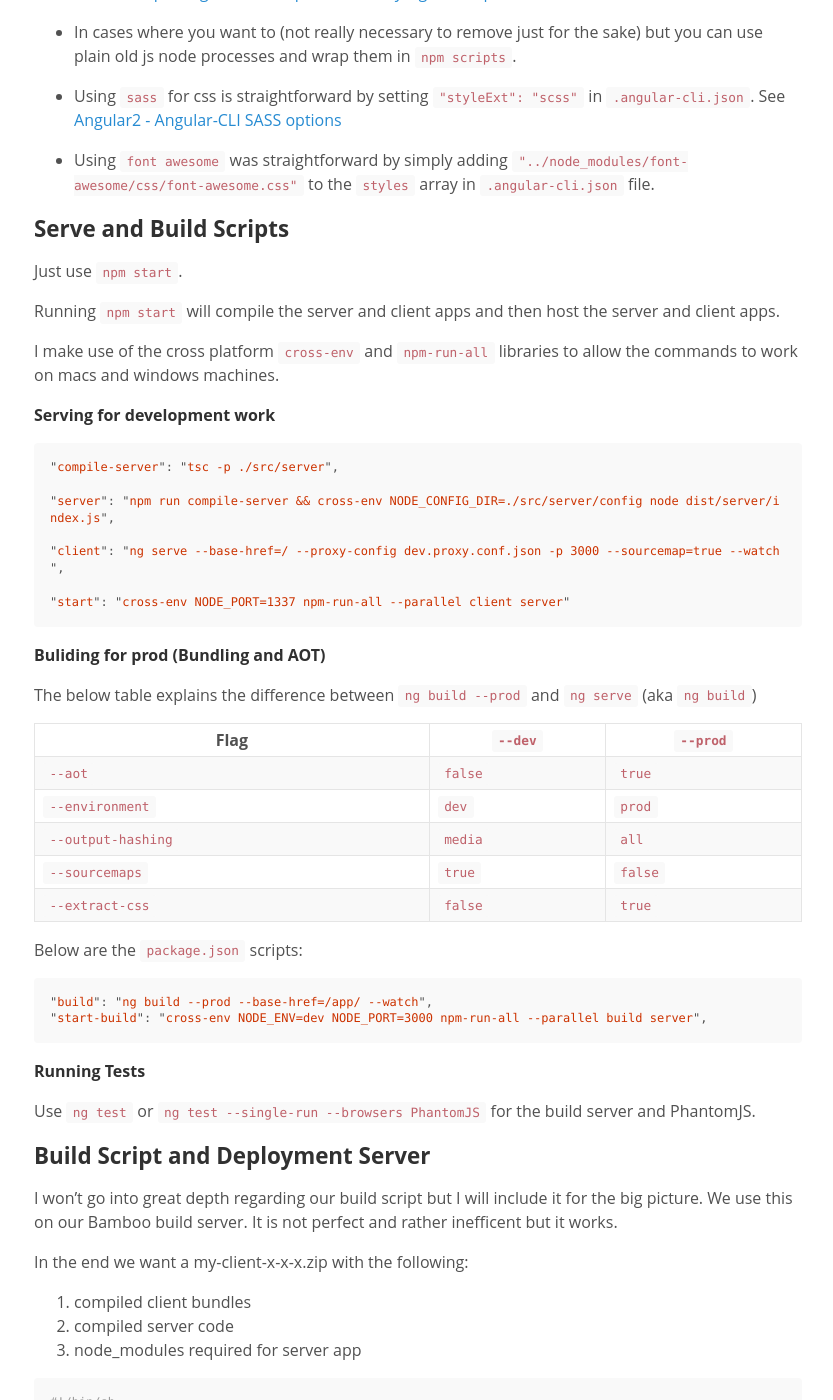
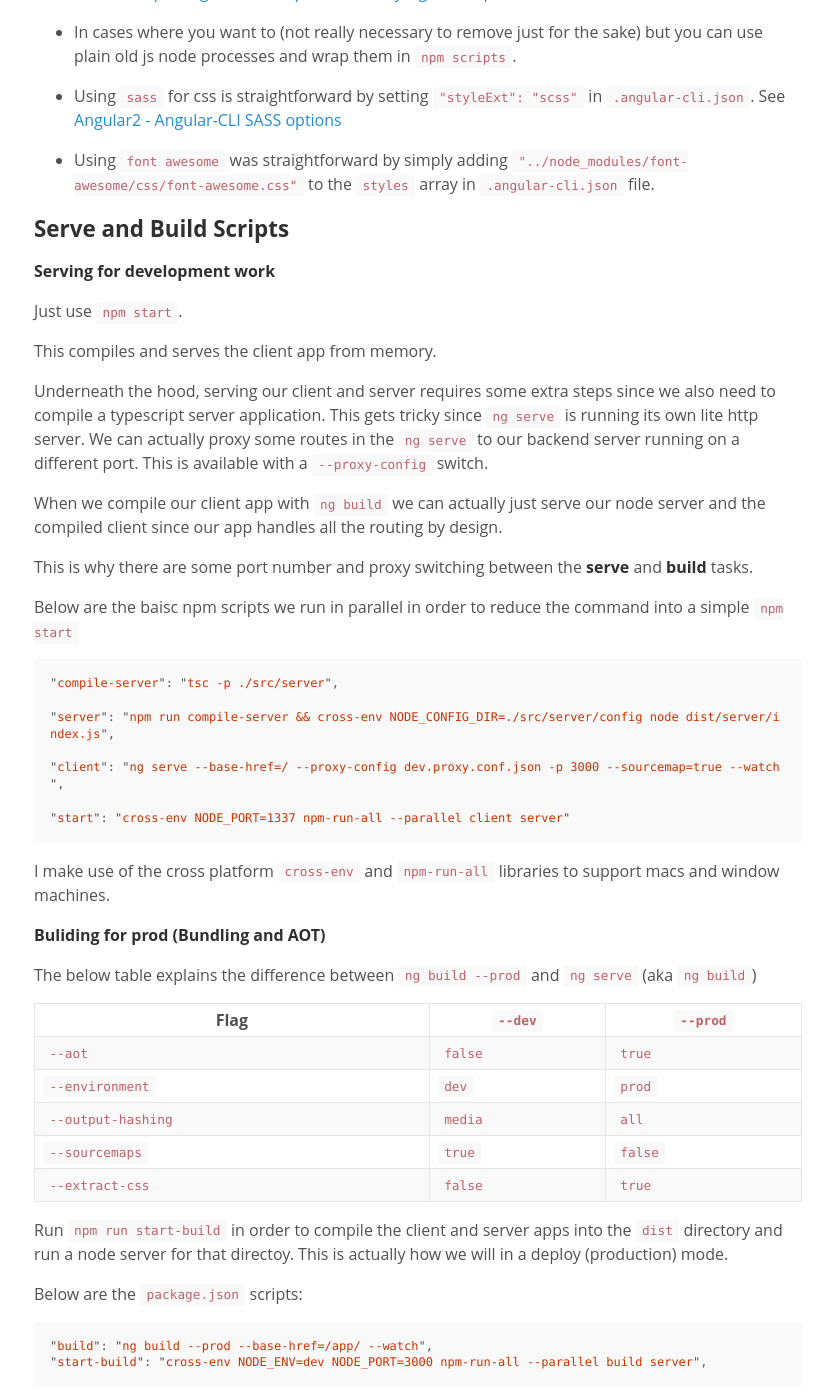
Before and after one commit to jokecamp/jokecamp.com, a Jekyll site: the page built from _posts/2017-08-12-migrating-to-angular-cli.md, in a window 1280 px wide and 1400 px high, scrolled down 1589 px. Shown: the whole window, without its empty margins (222-1055 px from the left). Built offline with Jekyll 4.4.1, drawn with Linux system fonts in a browser that asks for light colours; Markdown is read by kramdown in place of the engine named in the settings; some of the changed text lies outside the part shown.

Commit message:
Updated blog post

````diff
--- a/_posts/2017-08-12-migrating-to-angular-cli.md
+++ b/_posts/2017-08-12-migrating-to-angular-cli.md
@@ -46,13 +46,13 @@ Our migration plan was a little more involved since our project consists of **an
 
 - I only had one global `tsconfig.json` file before but angular-cli makes use of multiple `tsconfig.json` files and for a new `tsconfig.app.json` file. Also, as of right now some editors ( [VS Code #24362](https://github.com/Microsoft/vscode/issues/24362)) don't support custom tsconfig filenames yet. In some cases I had to create a `tsconfig.json` for VS Code alongside the `tsconfig.app.json` file in order for the editor to recognize specific paths. Not an ideal solution.
 
-- I used to be to run `tsc` and compile both server and client apps at the same time. Unfortunately, with the cli I now have to compile the client and server apps seperately and with different commands and config.
+- I used to be to run `tsc` and compile both server and client apps at the same time. Unfortunately, with the cli I now have to compile the client and server apps separately and with different commands and config.
 
 - If you are going to ditch gulp entirely you will need to embrace `npm scripts` to augment `angular-cli`. I found this resource ["Why I Left Gulp and Grunt for npm Scripts"](<https://medium.freecodecamp.org/why-i-left-gulp-and-grunt-for-npm-scripts-3d6853dd22b8>) by Cory House a must read before the migration.
 
-- It is important to realize that `ng serve` and `ng test` compile your typscript into memory and NOT physical files.
+- It is important to realize that `ng serve` and `ng test` compile your typescript into memory and NOT physical files.
 
-- If you are clueless as to why `ng test` doesn't work with cyrptic errors look into the `pollyfills.ts` file and start uncommenting lines.
+- If you are clueless as to why `ng test` doesn't work with cryptic errors look into the `pollyfills.ts` file and start uncommenting lines.
 
 - I would recommend locking package.json versions with exact version numbers, shrinkwrap, lockfile or even yarn. There is no joy in debugging `@types`, `tsc` versions and incompatible modules.
 
@@ -69,13 +69,19 @@ Our migration plan was a little more involved since our project consists of **an
 <a name="scripts"></a>
 ## [Serve and Build Scripts](#scripts)
 
+**Serving for development work**
+
 Just use `npm start`.
 
-Running `npm start` will compile the server and client apps and then host the server and client apps.
+This compiles and serves the client app from memory.
 
- I make use of the cross platform `cross-env` and `npm-run-all` libraries to allow the commands to work on macs and windows machines.
+Underneath the hood, serving our client and server requires some extra steps since we also need to compile a typescript server application. This gets tricky since `ng serve` is running its own lite http server. We can actually proxy some routes in the `ng serve` to our backend server running on a different port. This is available with a `--proxy-config` switch.
 
-**Serving for development work**
+When we compile our client app with `ng build` we can actually just serve our node server and the compiled client since our app handles all the routing by design.
+
+This is why there are some port number and proxy switching between the **serve** and **build** tasks.
+
+Below are the baisc npm scripts we run in parallel in order to reduce the command into a simple `npm start`
 
 ```js
 "compile-server": "tsc -p ./src/server",
@@ -86,6 +92,9 @@ Running `npm start` will compile the server and client apps and then host the se
 
 "start": "cross-env NODE_PORT=1337 npm-run-all --parallel client server"
 ```
+
+ I make use of the cross platform `cross-env` and `npm-run-all` libraries to support macs and window machines.
+
 
 **Buliding for prod (Bundling and AOT)**
 
@@ -127,6 +136,7 @@ The below table explains the difference between `ng build --prod` and `ng serve`
 </tbody>
 </table>
 
+Run `npm run start-build` in order to compile the client and server apps into the `dist` directory and run a node server for that directoy. This is actually how we will in a deploy (production) mode.
 
 Below are the `package.json` scripts:
 
@@ -141,7 +151,7 @@ Use `ng test` or `ng test --single-run --browsers PhantomJS` for the build serve
 <a name="build-script"></a>
 ## [Build Script and Deployment Server](#build-script)
 
-I won't go into great depth regarding our build script but I will include it for the big picture. We use this on our Bamboo build server. It is not perfect and rather inefficent but it works.
+I won't go into great depth regarding our build script but I will include it for the big picture. We use this on our Bamboo build server. It works but is rather inefficient.
 
 In the end we want a my-client-x-x-x.zip with the following:
 
````
Also changed, not shown: other parts of _posts/2017-08-12-migrating-to-angular-cli.md (+3 -3 lines), 4 other files.
